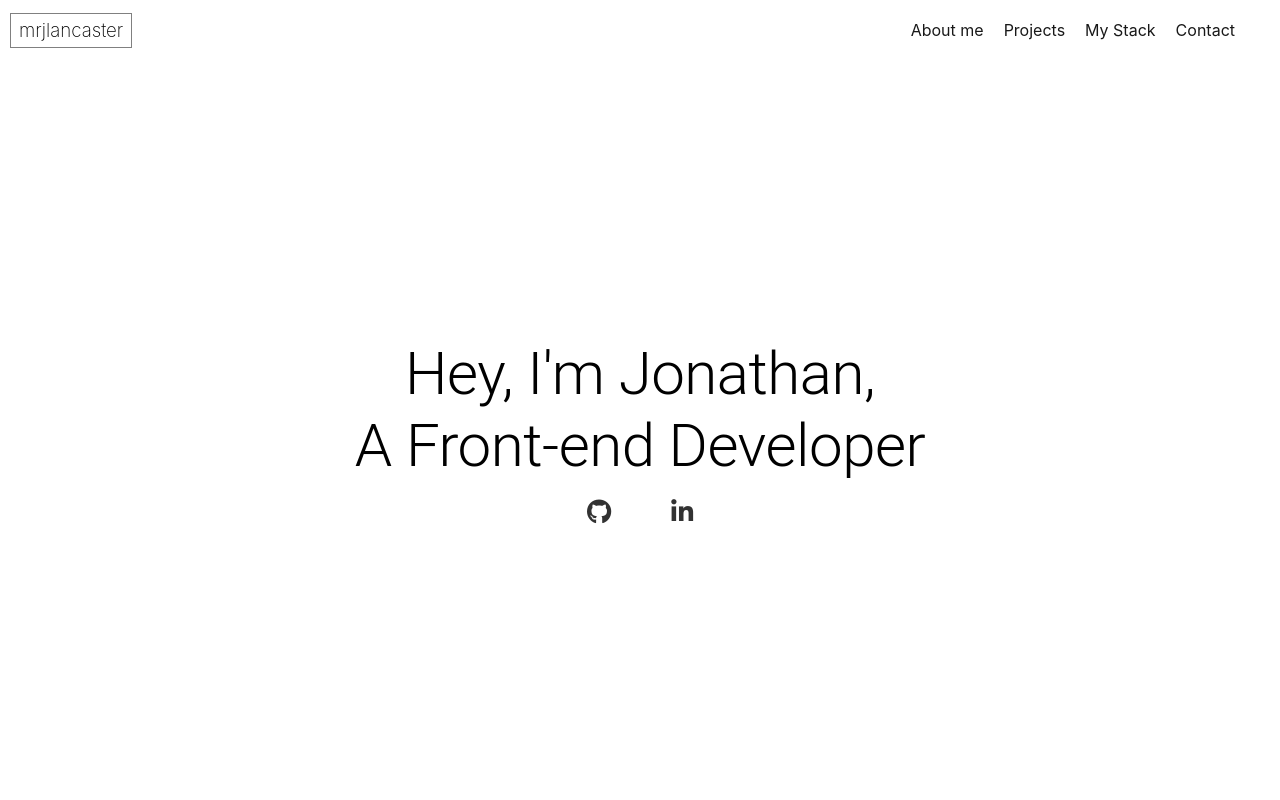
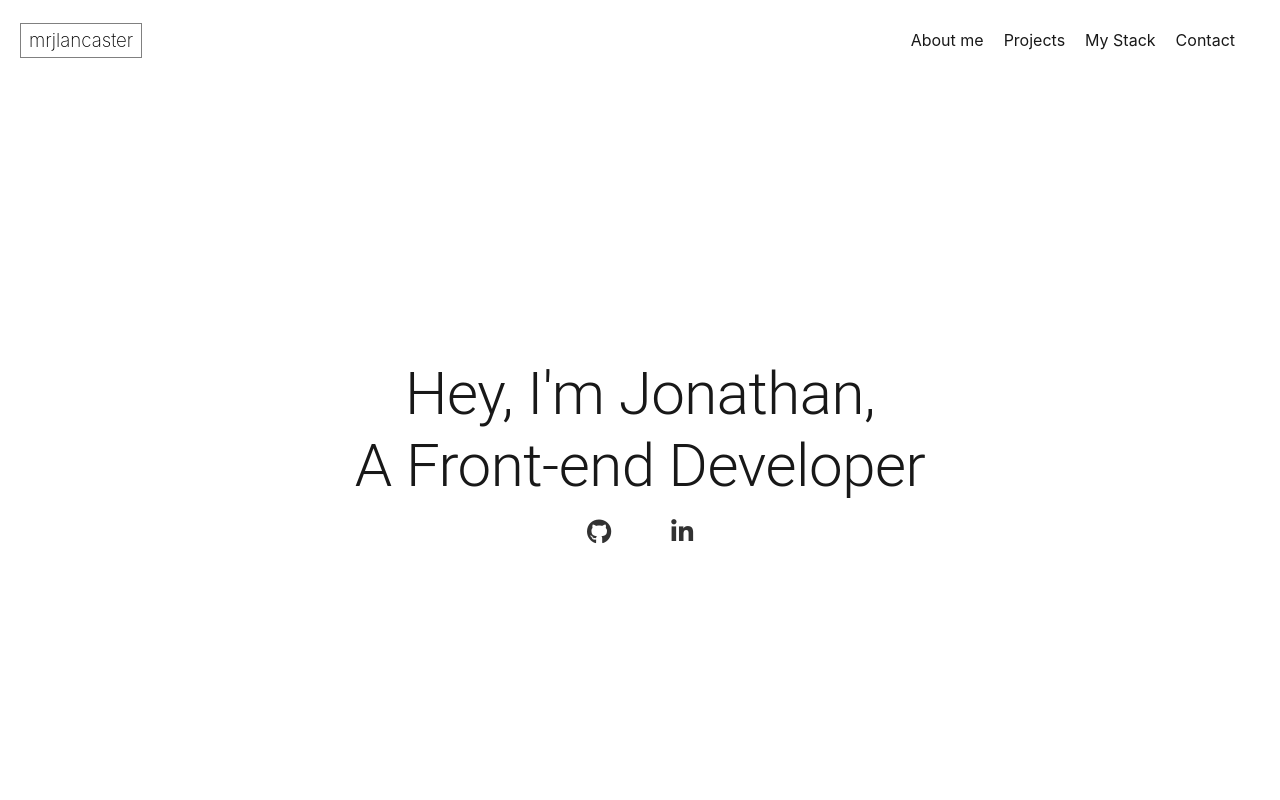
Before and after one commit to mrjlancaster/Portfolio, a React (Create React App) app: page / in a window 1280 px wide. Shown: the top 800 px of the page. Built offline with nearby package versions, Linux system fonts and the light colour scheme.

Commit message:
delete unused code

```diff
--- a/src/components/Header.css
+++ b/src/components/Header.css
@@ -1,5 +1,5 @@
 .header {
-	height: 60px;
+	height: 80px;
 	display: flex;
 	justify-content: space-between;
 	align-items: center;
@@ -7,7 +7,7 @@
 
 .logo {
 	border: 1px solid gray;
-	margin-left: 10px;
+	margin-left: 20px;
 	padding: 5px 8px;
 	cursor: default;
 	font-weight: 200;
--- a/src/components/Welcome.css
+++ b/src/components/Welcome.css
@@ -9,14 +9,14 @@
 	margin: 0 auto;
 }
 
-.welcomeTitle {
+.welcome__title{
 	font-size: 3.75rem;
 	font-family: "Roboto", "Helvetica", "Arial", sans-serif;
 	font-weight: 300;
+	opacity: .9;
 	line-height: 1.2;
 	letter-spacing: -0.00833em;
 }
-
 
 .down-button {
 	position: absolute;
--- a/src/components/Welcome.js
+++ b/src/components/Welcome.js
@@ -36,7 +36,7 @@ function Welcome() {
 	return (
 		<div id="welcome" className={classes.welcomeContainer}>
 			<div className='welcomeSection'>
-				<h2 style={intro} variant="h2" className='welcomeTitle'>
+				<h2 className='welcome__title'>
 					Hey, I'm Jonathan,<br />
 					A Front-end Developer<br />
 				</h2>
--- a/src/styles.js
+++ b/src/styles.js
@@ -4,45 +4,10 @@ const opacity = 0.8;
 
 const useStyles = makeStyles((theme) => ({
 
-	 // Header styles
-	 bar: {
-		 display: 'flex',
-		 justifyContent: 'center',
-		 backgroundColor: '#ffff',
-		 position: 'fixed',
-		 maxHeight: '7%',
-	 },
-	 toolbar: {
-	 },
-	 activeBar: {
-		display: 'flex',
-		justifyContent: 'center',
-	   backgroundColor: '#ffff',
-		height: '7%',
-	 },
-
-	 title: {
-		flexGrow: 1,
-	 },
-
-	 signature: {
-		 position: 'absolute',
-		 opacity: opacity,
-		//  color: '#f5f5f7',
-		color: '#000',
-		 cursor: 'pointer',
-	 },
-
 	 // Welcome section
 	 welcomeContainer: {
 		 display: 'flex',
 		 height: '100vh'
-	 },
-
-	 welcomeTitle: {
-		 opacity: '0.8',
-		 lineHeight: '1.3em',
-		 letterSpacing: 1,
 	 },
 	 socialLinks: {
 		 display: 'inline',
```
